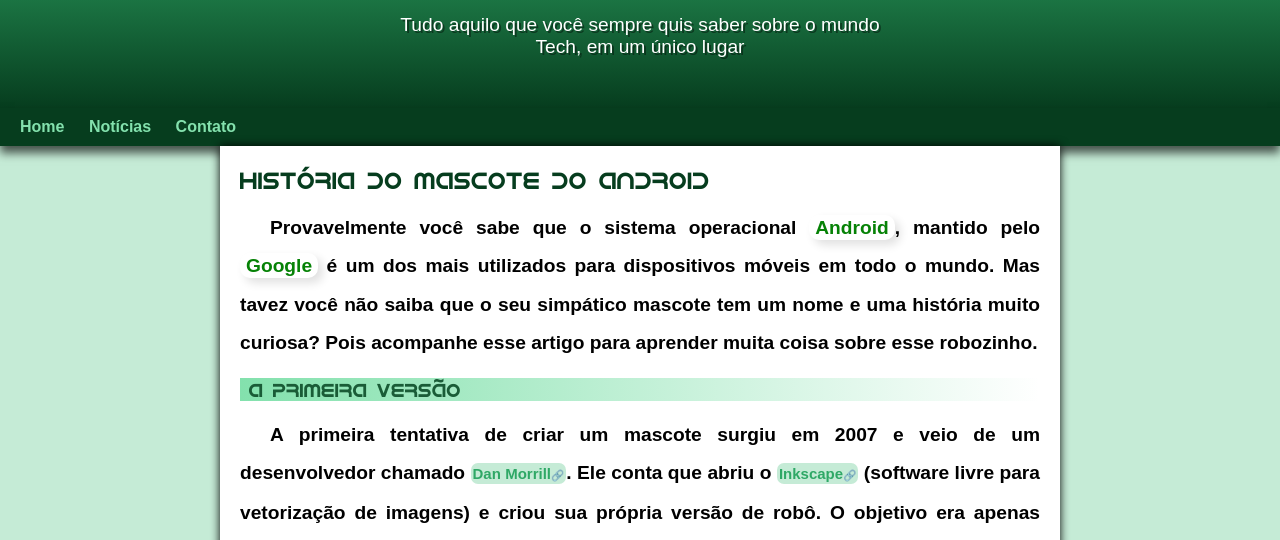
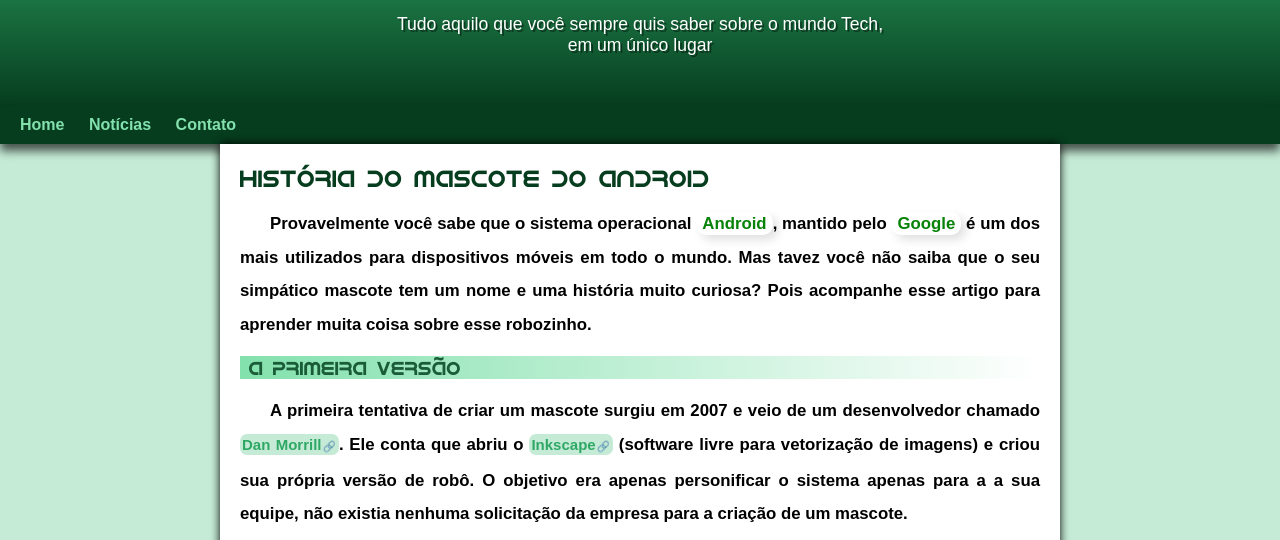
Before and after one commit to helderruiz/projeto-android, a plain HTML site: page index.html in a window 1280 px wide. Shown: the part 104-644 px from the top of the page. Drawn offline with Linux system fonts and the light colour scheme; a web font is replaced by a local one.

```diff
--- a/estilo/style.css
+++ b/estilo/style.css
@@ -62,7 +62,7 @@
 
 header > p {
     font-family: var(--font-padrao);
-    font-size: 1.2em;
+    font-size: 1.1em;
     color: white;
     max-width: 500px;
     padding-right: 10px;
@@ -151,10 +151,10 @@
 }
 
 main p {
+
     margin: 15px 0px 15px 0px;
     text-align: justify;
     text-indent: 30px;
-    font-size: 1.1em;
     line-height: 2em;/*espaçamento entre linhas*/
 }
 
@@ -205,13 +205,9 @@
     columns: 2;
 }
 
-.history {
-
-}
-
 article p {
     font-weight: bold;
-    font-size: 120%;
+    font-size: 105%;
 }
 
 footer {
```
